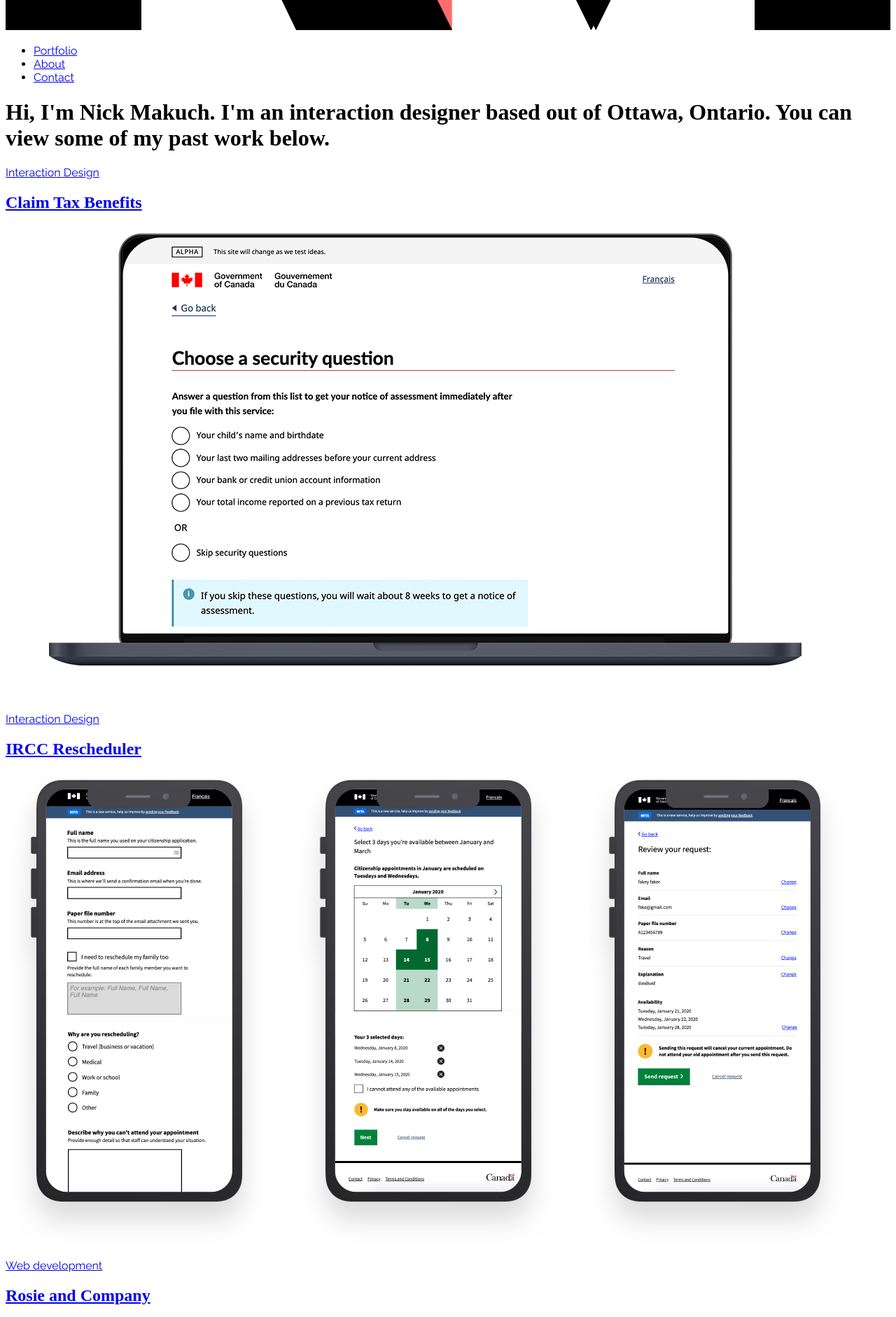
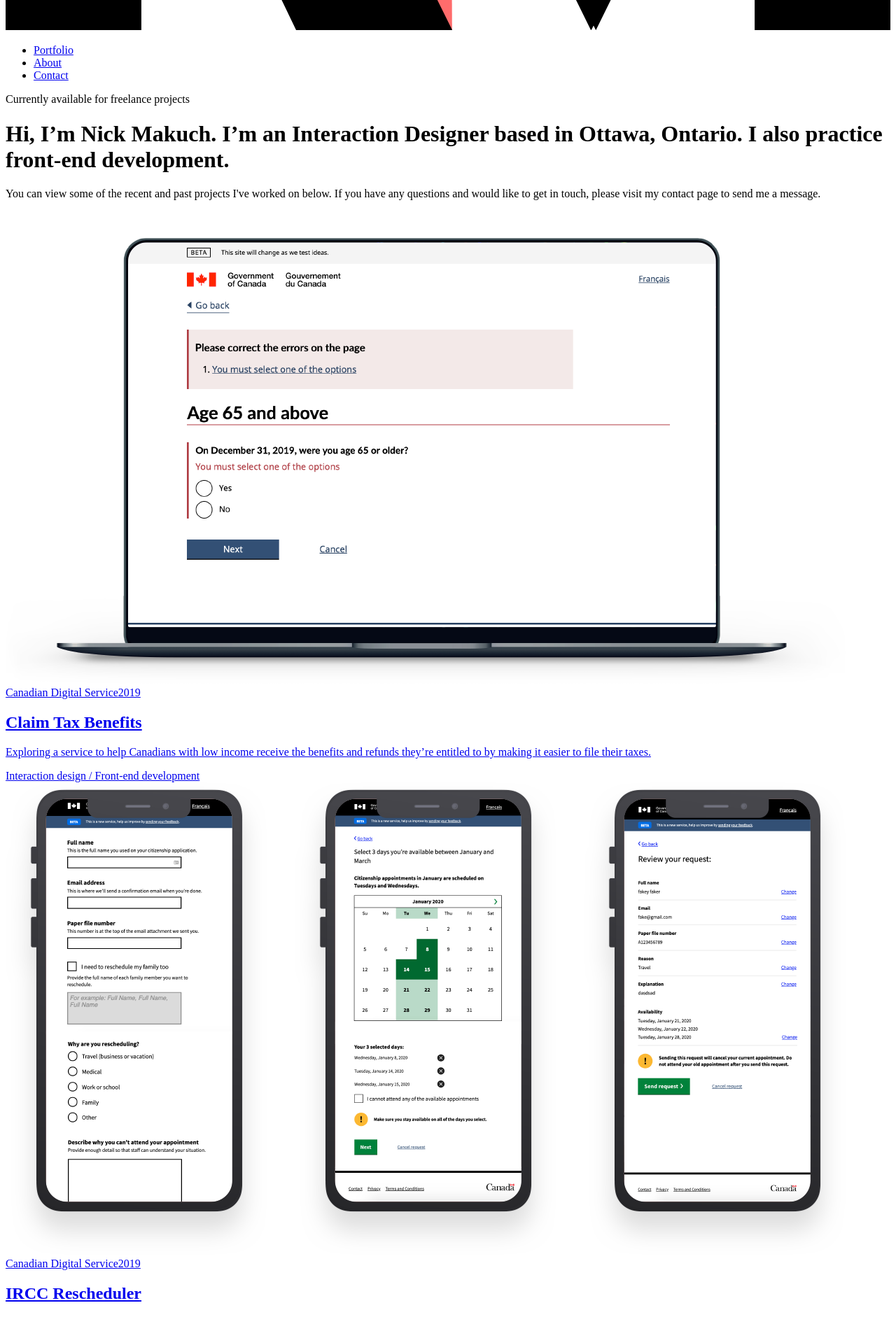
Before and after one commit to nmakuch/now-sendgrid, a Next.js app: page / in a window 1280 px wide. Shown: the part 820-2702 px from the top of the page at 70% size. Built offline with nearby package versions, Linux system fonts and the light colour scheme.

Commit message:
new look on main page

```diff
--- /dev/null
+++ b/components/PortfolioItem.js
@@ -0,0 +1,24 @@
+export default ({ date, image, category, title, description, bottom }) => {
+  return (
+    <div className="portfolio-item">
+      <a href="#">
+        <div className="inner">
+          <div className="portfolio-image">
+            <img src={image} />
+          </div>
+          <div className="portfolio-info">
+            <div className="category flex justify-between px-6 pt-8 mb-8">
+              <span className="text-xs">{category}</span>
+              <span className="text-xs">{date}</span>
+            </div>
+            <h2 className="px-6 text-xl mb-4">{title}</h2>
+            <p className="px-6 text-sm mb-8">{description}</p>
+            <div className="px-6 pb-8">
+              <span className="bottom text-xs">{bottom}</span>
+            </div>
+          </div>
+        </div>
+      </a>
+    </div>
+  );
+};
--- a/components/PortfolioItemLeft.js
+++ /dev/null
@@ -1,15 +0,0 @@
-export default ({ title, image, category }) => {
-  return (
-    <div className="portfolio-item-left">
-      <a href="#">
-        <div className="inner">
-          <div>
-            <p>{category}</p>
-            <h2>{title}</h2>
-          </div>
-          <img src={image} />
-        </div>
-      </a>
-    </div>
-  );
-};
--- a/components/PortfolioItemRight.js
+++ /dev/null
@@ -1,15 +0,0 @@
-export default ({ title, image, category }) => {
-    return (
-      <div className="portfolio-item-right">
-        <a href="#">
-          <div className="inner">
-            <div>
-              <p>{category}</p>
-              <h2>{title}</h2>
-            </div>
-            <img src={image} />
-          </div>
-        </a>
-      </div>
-    );
-  };
--- a/css/tailwind.css
+++ b/css/tailwind.css
@@ -5,6 +5,10 @@
 @import "tailwindcss/components";
 
 @import "tailwindcss/utilities";
+
+h1 {
+  @apply text-4xl mb-3 text-center;
+}
 
 main {
   @apply w-full px-24;
@@ -19,36 +23,37 @@ main {
 }
 
 .footer svg {
-  @apply w-10 mr-6 mt-4;
+  @apply w-10 mr-6 mt-10 mb-16;
 }
 
 .footer svg:last-of-type {
   @apply mr-0;
 }
 
-.footer a {
-  border-radius: 20px;
-  padding: 10px 50px;
-  border: 3px solid #5d5d5d;
-  color: #5d5d5d;
-  font-size: 20px;
-}
-
 .footer .icons {
-  @apply flex justify-center mb-16;
+  @apply flex justify-center;
 }
 
 input,
 textarea {
-  @apply border-2 w-full mb-4;
+  @apply border-2 w-full mb-6;
+}
+
+input {
+  height: 50px;
+}
+
+textarea {
+  height: 150px;
 }
 
 button {
-  @apply bg-gray-800 w-full text-white px-4 py-2;
+  @apply w-full text-white py-4;
+  background-color: #5d5d5d;
 }
 
 label {
-  @apply block;
+  @apply block text-lg font-bold mb-3;
 }
 
 .links ul li {
@@ -81,52 +86,75 @@ svg:hover .logo-black2 {
 }
 
 .portfolio-container {
-  @apply flex;
+  @apply mt-8;
 }
 
-.portfolio-grid {
-  @apply mb-24;
+.portfolio-item img {
+  @apply w-full mx-auto p-12;
+  background-color: #ffebec;
 }
 
-.portfolio-container h2 {
-  @apply text-lg;
+.portfolio-item {
+  @apply w-full mr-1 mb-2;
+  box-shadow: 0px 3px 5px rgba(0,0,0,0.1);
 }
 
-.portfolio-container p {
-  @apply text-sm;
+.portfolio-item .category span {
+  font-family: "Inter-SemiBold";
 }
 
-.portfolio-item-left img, .portfolio-item-right img {
-  @apply w-3/4 mx-auto mt-10 mb-5;
+.banner {
+  @apply my-40 w-4/5;
 }
 
-.portfolio-item-left {
-  @apply w-full mr-1 mb-2 text-center;
-  background-color: #fcd6d6;
-}
-
-.portfolio-item-right {
-  @apply w-full ml-1 mb-2 text-center;
-  background-color: #fcd6d6;
-}
-
-.inner {
-  @apply p-12;
+.banner .employment-status {
+  text-align: center;
+  font-family: "Inter-SemiBold";
+  color: #a5a5a5;
 }
 
 .banner h1 {
-  @apply text-4xl text-center py-32;
+  @apply text-3xl text-left mb-4 mt-4;
+}
+
+.banner-links a {
+  background-color: #cb485a;
+  color: white;
+  border-radius: 5px;
+  font-family: "Inter-SemiBold";
+  @apply px-8 py-4 mr-4;
 }
 
 .social-icon {
   font-size: 40px;
 }
 
-.contact {
-  height: 75vh;
-  @apply flex w-full justify-center items-center;
+.contact-form {
+  @apply flex w-1/2 justify-center items-center pt-8 pb-24;
 }
 
-.contact form {
-  width: 500px;
+.contact-form form,
+.contact-form .connect {
+  width: 100%;
+  background-color: #ffebec;
+  padding: 10%;
+  margin-right: 10px;
 }
+
+.connect h2 {
+  @apply text-2xl;
+}
+
+.contact-header p {
+  @apply mb-3;
+  text-align: center;
+}
+
+.contact-header p:last-of-type {
+  @apply mb-2;
+}
+
+.contact-header {
+  @apply mx-auto pt-24;
+  width: 600px;
+}
--- a/pages/_document.js
+++ b/pages/_document.js
@@ -18,10 +18,14 @@ class CustomDocument extends Document {
             dangerouslySetInnerHTML={{
               __html: `
           body {
-            font-family: "Raleway";
+            font-family: "Inter-Regular";
           }
 
-          h1,h2,h3 {
+          h1,h2,h3,label {
+            font-family: "Inter-SemiBold";
+          }
+
+          .bottom  {
             font-family: "Inter-SemiBold";
           }
           `,
--- a/pages/index.js
+++ b/pages/index.js
@@ -1,56 +1,81 @@
 import Layout from "../components/Layout";
-import PortfolioItemLeft from "../components/PortfolioItemLeft";
-import PortfolioItemRight from "../components/PortfolioItemRight";
+import PortfolioItem from "../components/PortfolioItem";
 
-import React from "react";
-import Fonts from "../public/Fonts";
-
-class Index extends React.Component {
-  componentDidMount() {
-    Fonts();
-  }
-
-  render() {
+export default () => {
   return (
     <Layout>
       <main>
         <div className="banner">
+          <div className="status">
+            <span className="employment-status">
+              Currently available for freelance projects
+            </span>
+          </div>
           <h1>
-              Hi, I'm Nick Makuch. I'm an interaction designer based out of
-              Ottawa, Ontario. You can view some of my past work below.
+            Hi, I’m Nick Makuch. I’m an Interaction Designer based in Ottawa,
+            Ontario. I also practice front-end development.
           </h1>
+          <p>
+            You can view some of the recent and past projects I've worked on
+            below. If you have any questions and would like to get in touch,
+            please visit my contact page to send me a message.
+          </p>
         </div>
-          <div className="portfolio-grid">
-            <div className="portfolio-container">
-              <PortfolioItemLeft
+        <div class="portfolio-container grid grid-cols-3 gap-4 mb-32">
+          <PortfolioItem
+            date="2019"
+            category="Canadian Digital Service"
+            description="Exploring a service to help Canadians with low income receive the
+            benefits and refunds they’re entitled to by making it easier to
+            file their taxes."
+            image="/img/claim-tax-benefits.png"
             title="Claim Tax Benefits"
-                category="Interaction Design"
-                image="/img/claim-tax-benefits.png"
+            bottom="Interaction design / Front-end development"
           />
-              <PortfolioItemRight
+          <PortfolioItem
+            date="2019"
+            category="Canadian Digital Service"
+            description="A service that allows people to reschedule their citizenship test online, moving away from paper-based processes and providing a simpler user experience."
+            image="/img/ircc-rescheduler.png"
             title="IRCC Rescheduler"
-                category="Interaction Design"
-                image="/img/ircc-rescheduler.png"
+            bottom="Interaction design / Front-end development"
           />
-            </div>
+          <PortfolioItem
+            date="2019"
+            category="Freelance"
+            description="A website for a Toronto based maid cleaning service. The site allows users to calculate the cost of cleaning packages and book appointments through email."
+            image="/img/rosies-ms.png"
+            title="Rosie & Company (Maid)"
+            bottom="Web design / Web development"
+          />
+          <PortfolioItem
+            date="2019"
+            category="Freelance"
+            description="A website for a Toronto based dog walking service. This is a simple 3-page static website made using Hugo."
+            image="/img/rosie-and-company.png"
+            title="Rosie & Company (Dog)"
+            bottom="Web design / Web development"
+          />
 
-            <div className="portfolio-container">
-              <PortfolioItemLeft
-                title="Rosie and Company"
-                category="Web development"
-                image="/img/rosie-and-company.png"
+          <PortfolioItem
+            date="2019"
+            category="Heritage Canada"
+            description="This was a commercial I helped create for Sports Canada. I helped edit small portions of the commercial and on set as a PA."
+            image="/img/leading-sport-nation.png"
+            title="A Leading Sport Nation"
+            bottom="Web design / Web development"
           />
-              <PortfolioItemRight
-                title="Rosie's Maid Service"
-                category="Web Development"
-                image="/img/rosies-ms.png"
+
+          <PortfolioItem
+            date="2018"
+            category="Freelance"
+            description="This is a logo I designed for an Ottawa based drywall and mudding company."
+            image="/img/manions-mud.png"
+            title="Manion's Mud n' Drywall"
+            bottom="Web design / Web development"
           />
-            </div>
         </div>
       </main>
     </Layout>
   );
-  }
-}
-
-export default Index;
+};
--- a/public/Fonts.js
+++ /dev/null
@@ -1,17 +0,0 @@
-const FontFaceObserver = require('fontfaceobserver')
-
-const Fonts = () => {
-  const link = document.createElement('link')
-  link.href = 'https://fonts.googleapis.com/css2?family=Inter:wght@400;600&family=Raleway&display=swap" rel="stylesheet'
-  link.rel = 'stylesheet'
-
-  document.head.appendChild(link)
-
-  const roboto = new FontFaceObserver('Raleway')
-
-  roboto.load().then(() => {
-    document.documentElement.classList.add('raleway')
-  })
-}
-
-export default Fonts
```
Also changed, not shown: pages/contact.js (+36 -5 lines), public/img/claim-tax-benefits.png. Lines whose indentation alone changed are shown as unchanged.
